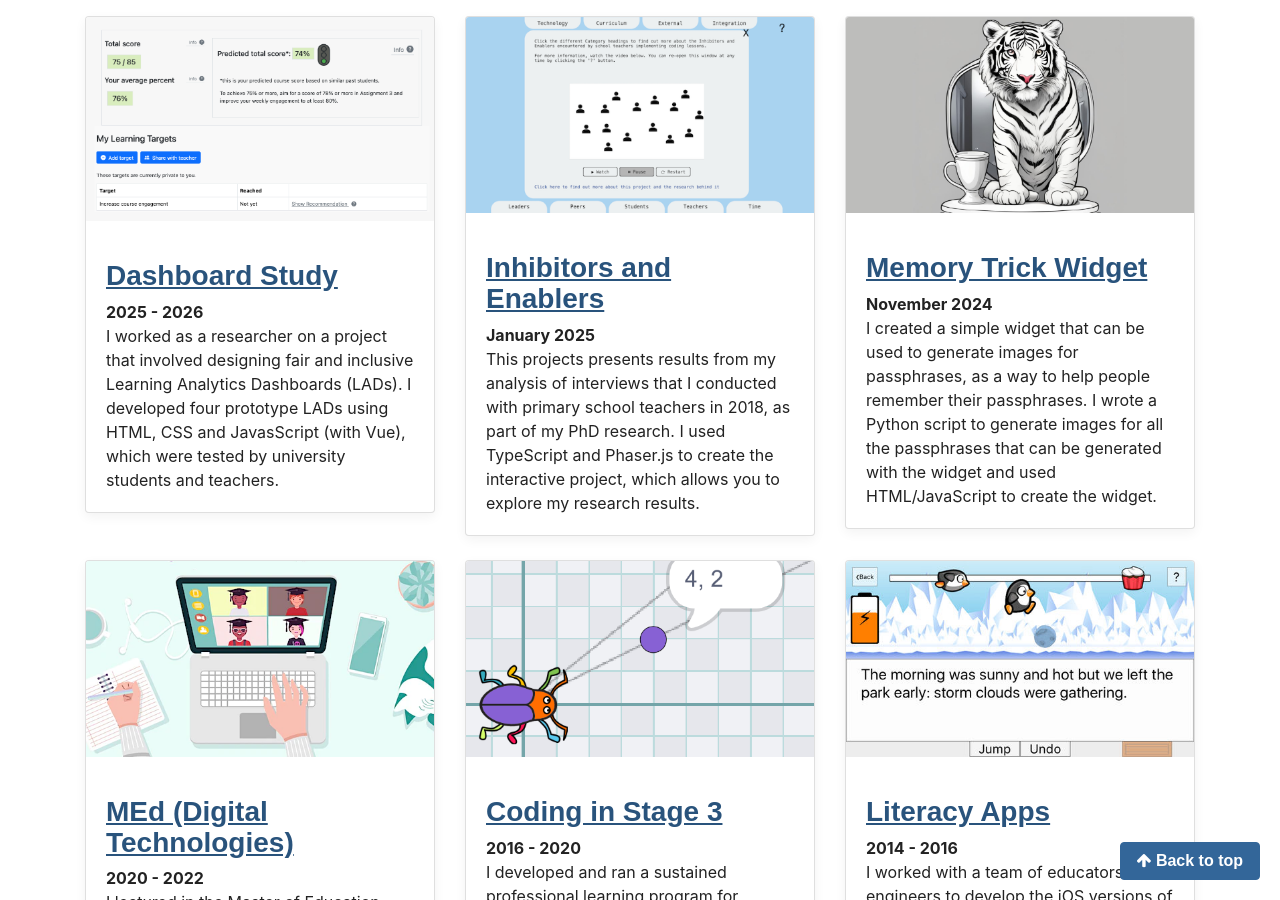
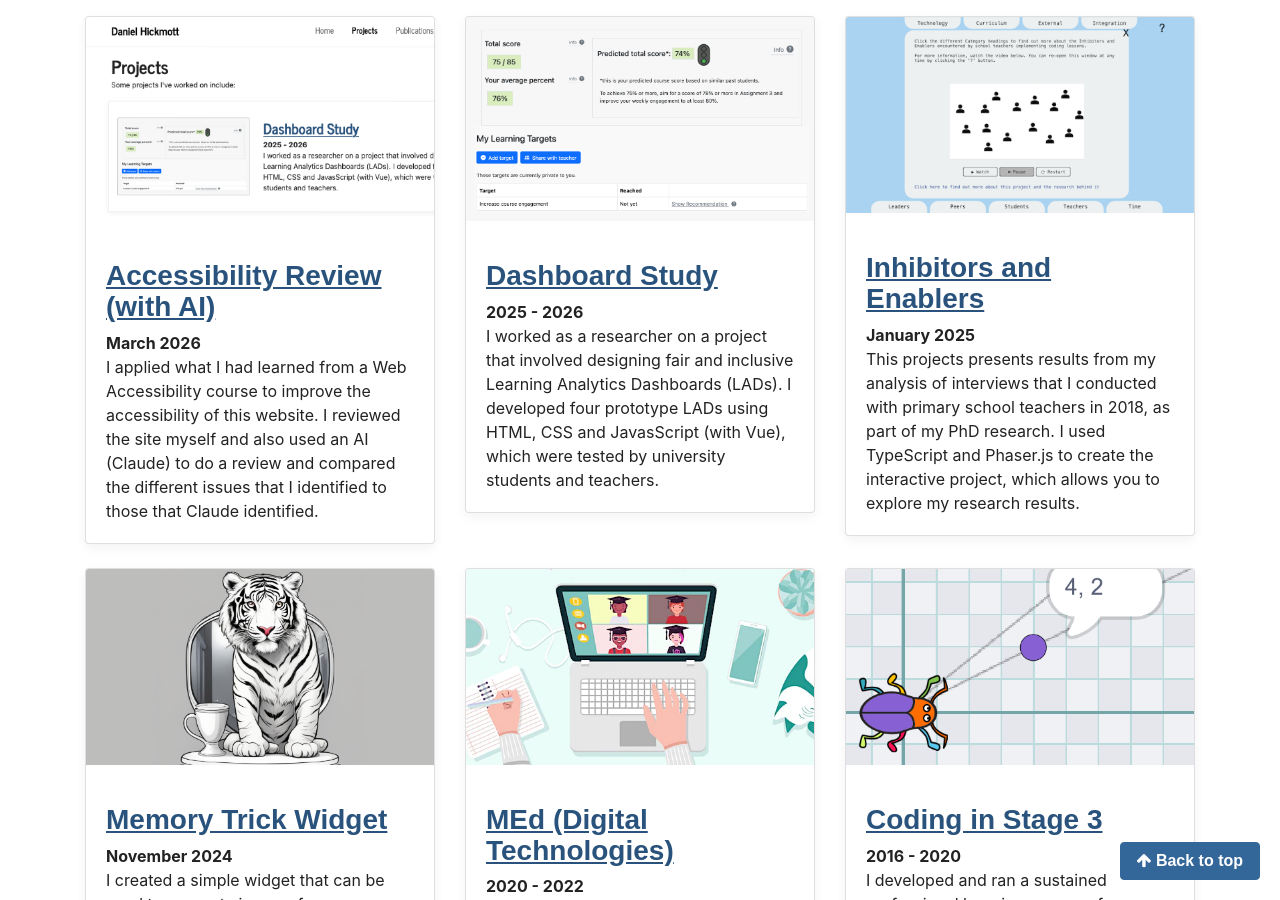
Before and after one commit to hckmd/hckmd.github.io, a Jekyll site: the page built from index.md, in a window 1280 px wide and 900 px high, scrolled down 754 px. Built offline with Jekyll 4.4.1, drawn with Linux system fonts in a browser that asks for light colours; some web fonts are replaced.

Commit message:
Updates accessibility review page with image and minor fixes

```diff
--- a/_data/projects.csv
+++ b/_data/projects.csv
@@ -1,8 +1,9 @@
 title,period,description,imageFilePath,imageAltText,pageName
-Dashboard Study,2025 - 2026,"I worked as a researcher on a project that involved designing fair and inclusive Learning Analytics Dashboards (LADs). I developed four prototype LADs using HTML, CSS and JavasScript (with Vue), which were tested by university students and teachers. ",project_dashboard_study.png,"A screenshot of alearning analytics dashboard that shows students' scores in a course.",dashboard-study
-Inhibitors and Enablers,January 2025,"This projects presents results from my analysis of interviews that I conducted with primary school teachers in 2018, as part of my PhD research. I used TypeScript and Phaser.js to create the interactive project, which allows you to explore my research results.",project_inhibitors_and_enablers.png,"A screenshot of a tool that visualises findings from Daniel Hickmott's PhD study.",inhibitors-and-enablers
+Accessibility Review (with AI),March 2026,I applied what I had learned from a Web Accessibility course to improve the accessibility of this website. I reviewed the site myself and also used an AI (Claude) to do a review and compared the different issues that I identified to those that Claude identified.,project_accessibility_review.png,A screenshot of this website that shows the 'Dashboard Study' project listed on the Project page,accessibility-review
+Dashboard Study,2025 - 2026,"I worked as a researcher on a project that involved designing fair and inclusive Learning Analytics Dashboards (LADs). I developed four prototype LADs using HTML, CSS and JavasScript (with Vue), which were tested by university students and teachers. ",project_dashboard_study.png,A screenshot of alearning analytics dashboard that shows students' scores in a course.,dashboard-study
+Inhibitors and Enablers,January 2025,"This projects presents results from my analysis of interviews that I conducted with primary school teachers in 2018, as part of my PhD research. I used TypeScript and Phaser.js to create the interactive project, which allows you to explore my research results.",project_inhibitors_and_enablers.png,A screenshot of a tool that visualises findings from Daniel Hickmott's PhD study.,inhibitors-and-enablers
 Memory Trick Widget,November 2024,"I created a simple widget that can be used to generate images for passphrases, as a way to help people remember their passphrases. I wrote a Python script to generate images for all the passphrases that can be generated with the widget and used HTML/JavaScript to create the widget.",project_passphrase_trick.png,"A white tiger infront of a mirror and next to a mug in cartoon style, the image has been generated with AI.",passphrase-trick
 MEd (Digital Technologies),2020 - 2022,"I lectured in the Master of Education (Digital Technologies) at the University of Sydney, working with the Australian Computing Academy. This program was for teachers upskilling for and leading the implementation of the Digital Technologies curriculum.",project_usyd_med.png,"A person's hands, with one hand writing in a notebook and the other on a laptop that shows students in a video chat, in cartoon style.",med-dt-usyd
 Coding in Stage 3,2016 - 2020,"I developed and ran a sustained professional learning program for primary school teachers, as part of my PhD study's data collection. My PhD project involved measuring the program's impact on participating teachers' coding knowledge, confidence about teaching coding, and plans for integrating coding across the curriculum.",project_cs3.png,"A grid with a beetle that is at the origin point (0,0) and a purple dot at the point (4,2).",coding-in-stage-3
 Literacy Apps,2014 - 2016,I worked with a team of educators and engineers to develop the iOS versions of the <i>Apostrophe Power </i> and <i>Sentence Hero</i> mobile learning apps. I also applied <i>Serious Games Analytics </i> to data collected through the <i>Apostrophe Power</i> app to gain understanding about how players interacted with the app.,project_literacyapps.jpg,"A screenshot from the Sentence Hero game, showing a penguin jumping over a rolling boulder.",literacy-apps
-Coding and STEM 4 Schools,2013 - 2019,"From 2013 to 2019, I worked with a team of educators and engineers to prepare resources for and co-ordinate a variety of professional learning programs for upskilling teachers for the Digital Technologies curriculum.",project_cs4s.png,"The cartoon Scratch cat next to two Scratch coding blocks. One block says 'When green flag clicked' and the other says 'say Coding!'.",cs4s
+Coding and STEM 4 Schools,2013 - 2019,"From 2013 to 2019, I worked with a team of educators and engineers to prepare resources for and co-ordinate a variety of professional learning programs for upskilling teachers for the Digital Technologies curriculum.",project_cs4s.png,The cartoon Scratch cat next to two Scratch coding blocks. One block says 'When green flag clicked' and the other says 'say Coding!'.,cs4s
```
Also changed, not shown: projects/accessibility-review.md (+4 -4 lines), projects/images/project_accessibility_review.png (added), 1 other file.
